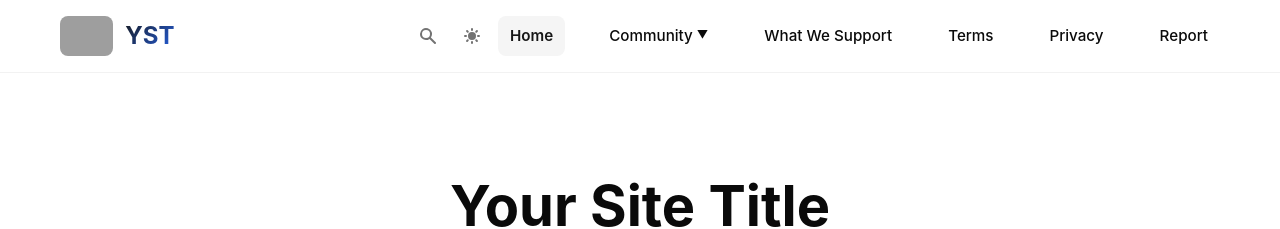
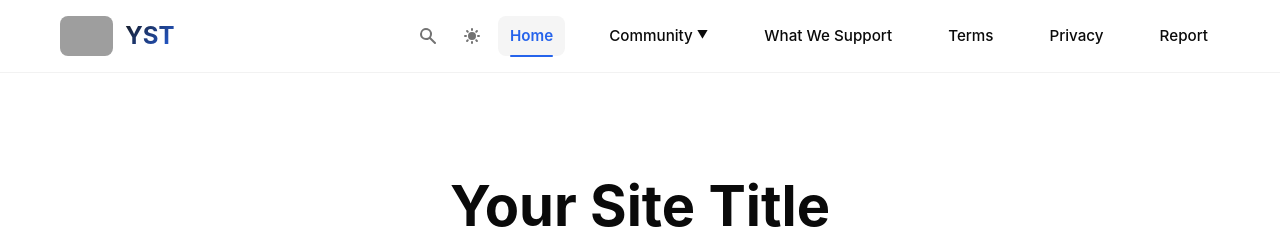
Before and after one commit to mr-izu/elca, a Jekyll site: the page built from index.html, in a window 1280 px wide. Shown: the top 229 px of the page. Built offline with Jekyll 4.4.1, drawn with Linux system fonts in a browser that asks for light colours; comment, search, counter and statistics services are not loaded.

Commit message:
Add active styles for navigation and dropdown menus

```diff
--- a/assets/css/style.scss
+++ b/assets/css/style.scss
@@ -1,7 +1,5 @@
 ---
 ---
-
-// Next.js Inspired Variables (Compatible with Jekyll 3.10.0)
 :root {
     // Light mode (Next.js inspired)
     --background: #ffffff;
@@ -960,3 +958,104 @@
         color: inherit;
     }
 }
+
+// Active page navigation styles
+.nav-link {
+    text-decoration: none;
+    color: var(--text-dark);
+    font-weight: 500;
+    font-size: 0.95rem;
+    transition: var(--transition);
+    padding: 0.5rem 0.75rem;
+    border-radius: var(--border-radius);
+    display: flex;
+    align-items: center;
+    gap: 0.25rem;
+    position: relative;
+
+    &:hover {
+        color: var(--primary-color);
+        background: var(--accent);
+    }
+
+    &.active {
+        color: var(--accent-color);
+        background: var(--accent);
+        font-weight: 600;
+
+        &::before {
+            content: '';
+            position: absolute;
+            left: 0.75rem;
+            right: 0.75rem;
+            bottom: -1px;
+            height: 2px;
+            background: var(--accent-color);
+            border-radius: 1px;
+        }
+    }
+}
+
+// Dropdown active item styles
+.dropdown-menu a {
+    display: block;
+    padding: 0.75rem 1rem 0.75rem 1.5rem;
+    text-decoration: none;
+    color: var(--popover-foreground);
+    font-size: 0.9rem;
+    transition: var(--transition);
+    border-radius: calc(var(--border-radius) - 2px);
+    position: relative;
+    border-left: 2px solid transparent;
+
+    &:hover {
+        background: var(--accent);
+        color: var(--accent-foreground);
+    }
+
+    &.dropdown-active {
+        color: var(--accent-color);
+        background: var(--accent);
+        font-weight: 600;
+        border-left-color: var(--accent-color);
+
+        &::before {
+            content: '';
+            position: absolute;
+            left: 0.5rem;
+            top: 50%;
+            transform: translateY(-50%);
+            width: 4px;
+            height: 4px;
+            background: var(--accent-color);
+            border-radius: 50%;
+        }
+    }
+}
+
+// Mobile navigation active styles
+@media (max-width: 768px) {
+    .nav-link {
+        padding: 1rem 1.5rem;
+        border-radius: 0;
+
+        &.active {
+            &::before {
+                left: 0;
+                right: 0;
+                bottom: 0;
+                height: 2px;
+            }
+        }
+    }
+
+    .dropdown-menu a {
+        padding-left: 2rem;
+
+        &.dropdown-active {
+            &::before {
+                left: 1rem;
+            }
+        }
+    }
+}
```
